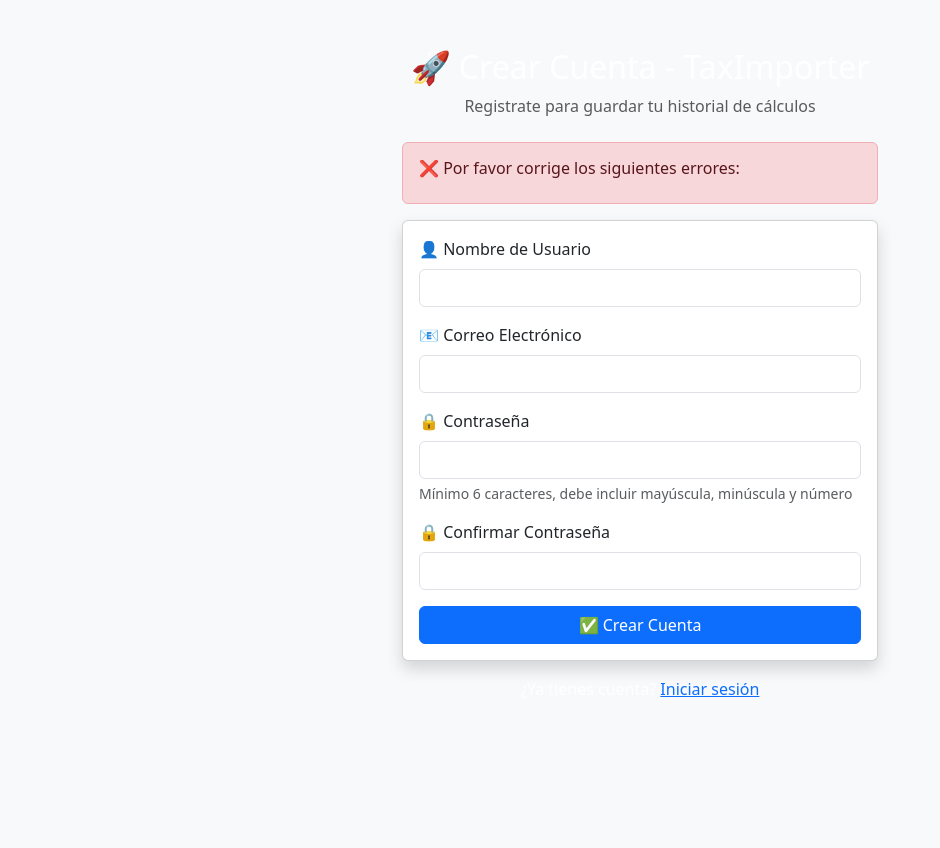
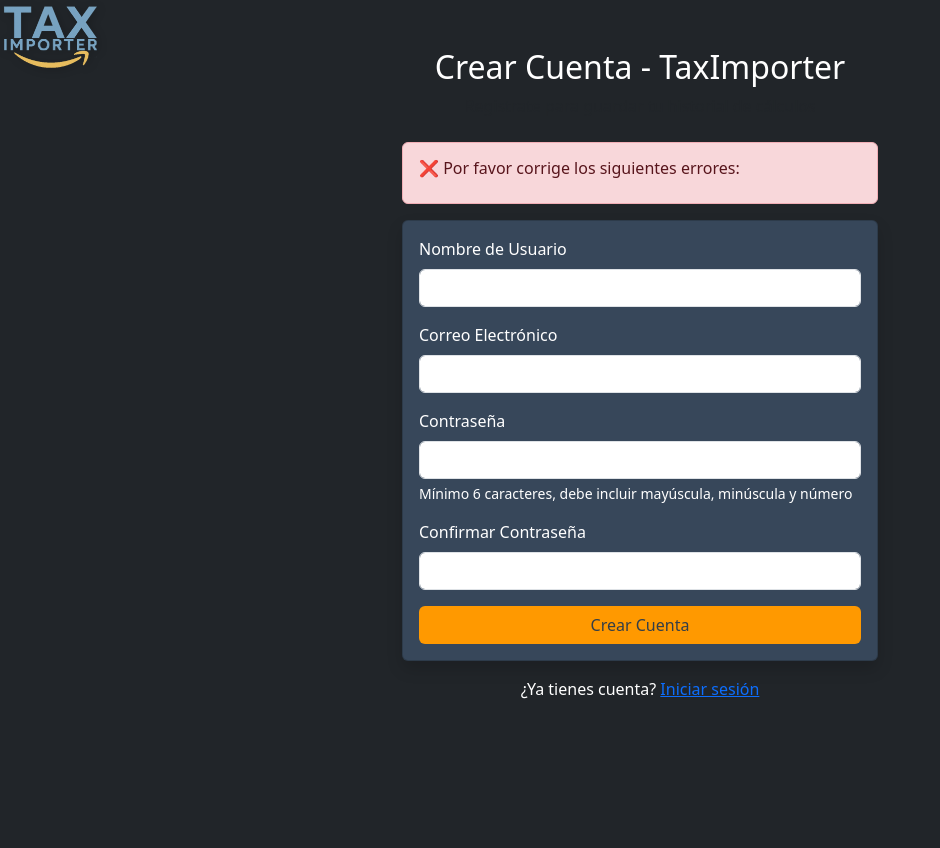
Before and after one commit to dylankuka/Calculadora, a CodeIgniter 4 app: the page made by Calculadora/app/Views/registro.php in a window 1280 px wide. Shown: the whole page, without its empty margins (0-940 px from the left). Run offline with PHP 8.4 and a stand-in for CodeIgniter, Linux system fonts and the light colour scheme; the template is opened without the code that fills it, so the values that code supplies are empty; some libraries are stand-ins or nearby versions.

Commit message:
vistas finalizacion

```diff
--- a/Calculadora/app/Config/Routes.php
+++ b/Calculadora/app/Config/Routes.php
@@ -7,7 +7,7 @@ use CodeIgniter\Router\RouteCollection;
  */
 
 // ✅ RUTA PRINCIPAL - REDIRIGE AL HISTORIAL
-$routes->get('/', 'Calculadora::index');
+$routes->get('/', 'Historial::index');
 
 // ✅ RUTAS DE USUARIO
 $routes->get('usuario/registro', 'Usuario::registro');
--- a/Calculadora/app/Views/registro.php
+++ b/Calculadora/app/Views/registro.php
@@ -7,11 +7,21 @@
     <link href="https://cdn.jsdelivr.net/npm/bootstrap@5.3.0/dist/css/bootstrap.min.css" rel="stylesheet">
     <link rel="stylesheet" href="/Calculadora/Calculadora-1/Calculadora/public/css/ind.css">
 </head>
-<body class="bg-light">
+<body class="bg-dark">
+
+    <div class="position-absolute" style="top: 5px; left: 3px; z-index: 1000;">
+   <a href="<?= base_url('/') ?>">
+       <img src="<?= base_url('img/taximporterlogo.png') ?>"
+            alt="Logo TaxImporter"
+            style="max-width: 95px; height: auto;
+                   filter: drop-shadow(2px 2px 4px rgba(0,0,0,0.2));
+                   cursor: pointer;">
+   </a>
+</div>
 
 <div class="container mt-5" style="max-width: 500px;">
     <div class="text-center mb-4">
-        <h2>🚀 Crear Cuenta - TaxImporter</h2>
+        <h2>Crear Cuenta - TaxImporter</h2>
         <p class="text-muted">Registrate para guardar tu historial de cálculos</p>
     </div>
 
@@ -34,13 +44,13 @@
         </div>
     <?php endif; ?>
 
-    <div class="card shadow">
+    <div class="card shadow card-custom2">
         <div class="card-body">
             <form action="<?= base_url('usuario/registrar') ?>" method="post" novalidate>
                 <?= csrf_field() ?>
 
                 <div class="mb-3">
-                    <label for="nombredeusuario" class="form-label">👤 Nombre de Usuario</label>
+                    <label for="nombredeusuario" class="form-label">Nombre de Usuario</label>
                     <input type="text"
                            class="form-control <?= isset($validation) && $validation->hasError('nombredeusuario') ? 'is-invalid' : '' ?>"
                            id="nombredeusuario"
@@ -55,7 +65,7 @@
                 </div>
 
                 <div class="mb-3">
-                    <label for="email" class="form-label">📧 Correo Electrónico</label>
+                    <label for="email" class="form-label">Correo Electrónico</label>
                     <input type="email"
                            class="form-control <?= isset($validation) && $validation->hasError('email') ? 'is-invalid' : '' ?>"
                            id="email"
@@ -70,13 +80,13 @@
                 </div>
 
                 <div class="mb-3">
-                    <label for="password" class="form-label">🔒 Contraseña</label>
+                    <label for="password" class="form-label">Contraseña</label>
                     <input type="password"
                            class="form-control <?= isset($validation) && $validation->hasError('password') ? 'is-invalid' : '' ?>"
                            id="password"
                            name="password"
                            required>
-                    <div class="form-text">Mínimo 6 caracteres, debe incluir mayúscula, minúscula y número</div>
+                    <div class="form-custom form-text">Mínimo 6 caracteres, debe incluir mayúscula, minúscula y número</div>
                     <?php if (isset($validation) && $validation->hasError('password')): ?>
                         <div class="invalid-feedback">
                             <?= $validation->getError('password') ?>
@@ -85,7 +95,7 @@
                 </div>
 
                 <div class="mb-3">
-                    <label for="pass_confirm" class="form-label">🔒 Confirmar Contraseña</label>
+                    <label for="pass_confirm" class="form-label">Confirmar Contraseña</label>
                     <input type="password"
                            class="form-control <?= isset($validation) && $validation->hasError('pass_confirm') ? 'is-invalid' : '' ?>"
                            id="pass_confirm"
@@ -98,7 +108,7 @@
                     <?php endif; ?>
                 </div>
 
-                <button type="submit" class="btn btn-primary w-100">✅ Crear Cuenta</button>
+                <button type="submit" class="card-custom textcolor btn w-100">Crear Cuenta</button>
             </form>
         </div>
     </div>
--- a/Calculadora/public/css/ind.css
+++ b/Calculadora/public/css/ind.css
@@ -14,13 +14,17 @@ body { background: #333e48 !important; color: #ffffff; }
     background-color: #000000 !important;
 }
 .tarjeta {
-  background-color: #1f262c !important; /* color de fondo */
+  background-color: #42494e !important;
   color: white !important;
-width: 250px;            /* ancho */
-  height: 250px;           /* alto */
-  border-radius: 20px;     /* redondeo de bordes */
+  width: 400px;            /* ancho cuadrado */
+  height: 400px;           /* alto cuadrado */
+  border-radius: 20px;     /* bordes redondeados */
   padding: 20px;           /* espacio interno */
-  box-shadow: 0 4px 8px rgba(0,0,0,0.2) !important; /* sombra opcional */
+  box-shadow: 0 4px 8px rgba(0,0,0,0.2) !important;
+  display: flex;
+  flex-direction: column;
+  justify-content: center;
+  align-items: center;
 }
 
 .card-custom {
```
Also changed, not shown: Calculadora/app/Controllers/Calculadora.php (+19 -2 lines), Calculadora/app/Controllers/Historial.php (+13 -5 lines), Calculadora/app/Views/Historial/crear.php (+10 -10 lines), Calculadora/app/Views/Historial/index.php (+25 -5 lines), Calculadora/app/Views/login.php (+11 -7 lines).
